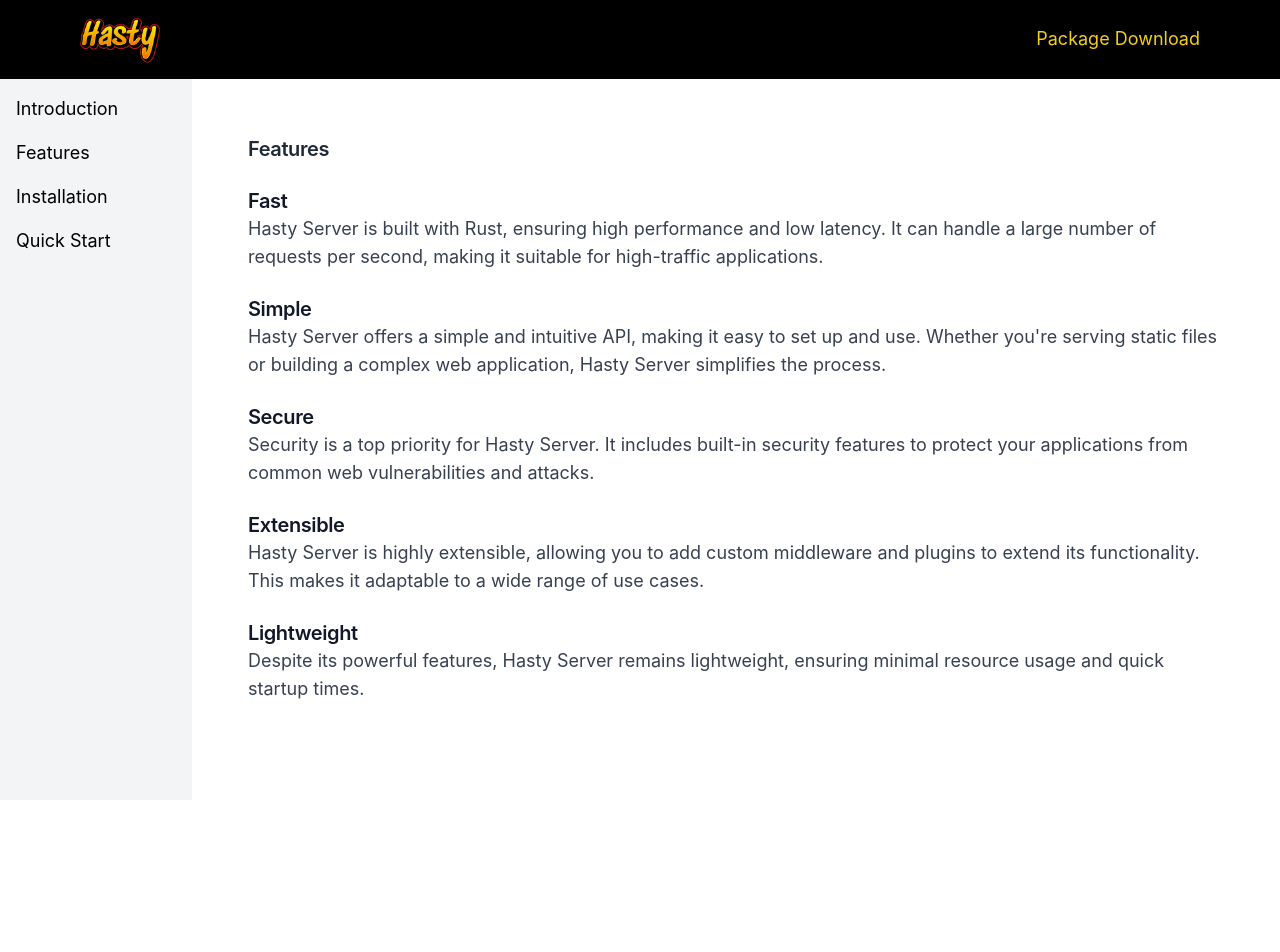
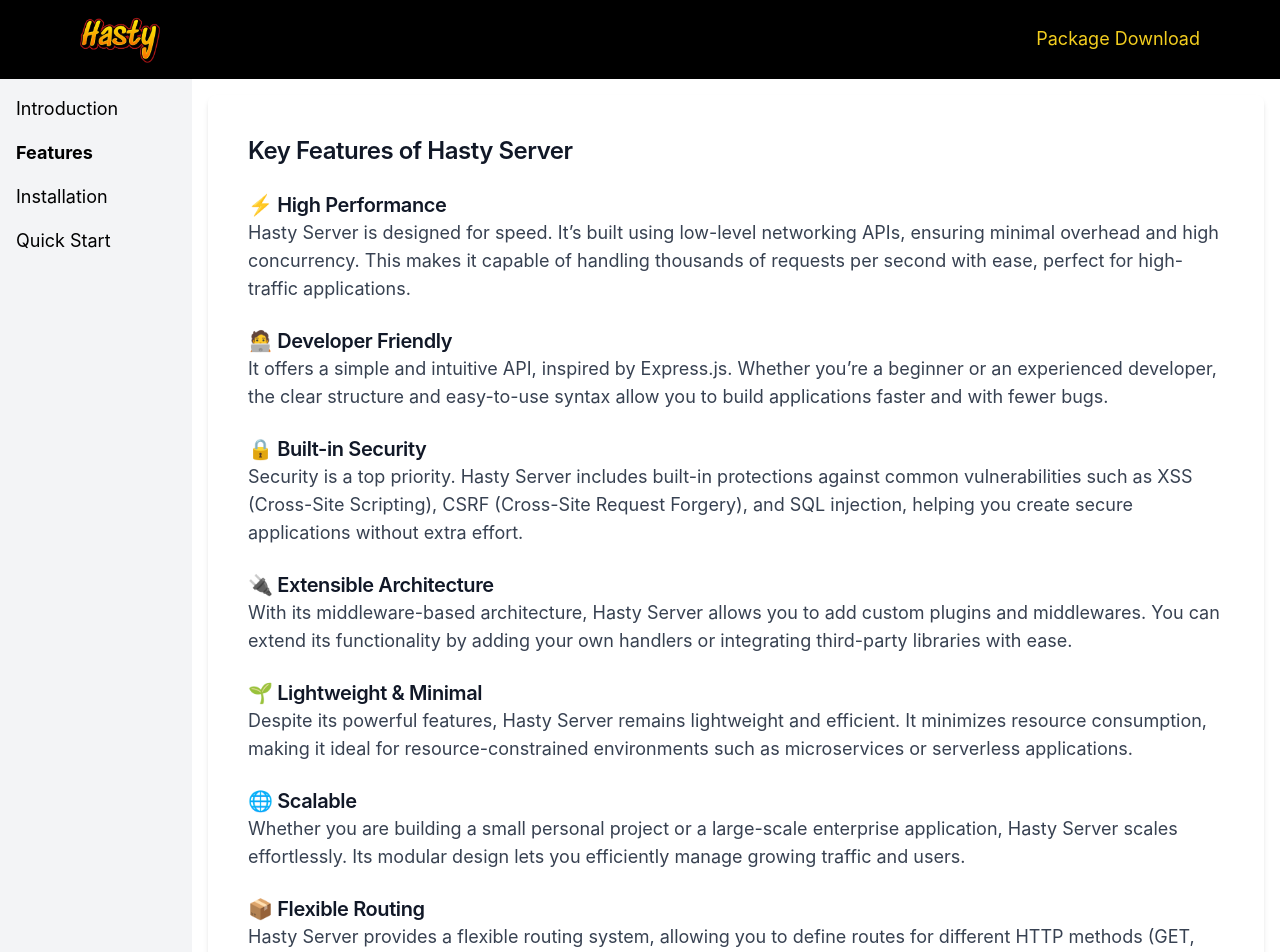
Before and after one commit to IntegerAlex/hasty-server, a React (Vite) app in the folder doc/: page /features in a window 1280 px wide. Shown: the top 952 px of the page. Before the commit the page ends 800 px from the top, so only its background shows below. Built offline with nearby package versions, Linux system fonts and the light colour scheme.

Commit message:
improved sidebar (added Navlink) , improved features section

```diff
--- a/doc/src/components/features.jsx
+++ b/doc/src/components/features.jsx
@@ -2,58 +2,88 @@
 
 const Features = () => {
   return (
-    <div className="p-6 bg-white md:p-8 lg:p-10">
-      <Typography variant="h5" className="mb-6 text-gray-800 text-center md:text-left">
-        Features
+    <div className="p-6 bg-white shadow-md rounded-lg md:p-8 lg:p-10">
+      <Typography variant="h4" className="mb-6 text-gray-900 text-center md:text-left font-bold">
+        Key Features of Hasty Server
       </Typography>
+
       <ul className="list-disc list-inside mb-6 text-gray-700 leading-relaxed space-y-6">
         <li className="mb-4">
-          <Typography variant="h5" className="text-gray-900">
-            Fast
+          <Typography variant="h5" className="text-gray-900 font-semibold">
+            ⚡ High Performance
           </Typography>
           <Typography variant="body1">
-            Hasty Server is built with Rust, ensuring high performance and low
-            latency. It can handle a large number of requests per second, making
-            it suitable for high-traffic applications.
+            Hasty Server is designed for speed. It’s built using low-level
+            networking APIs, ensuring minimal overhead and high concurrency.
+            This makes it capable of handling thousands of requests per second
+            with ease, perfect for high-traffic applications.
           </Typography>
         </li>
+
         <li className="mb-4">
-          <Typography variant="h5" className="text-gray-900">
-            Simple
+          <Typography variant="h5" className="text-gray-900 font-semibold">
+            🧑‍💻 Developer Friendly
           </Typography>
           <Typography variant="body1">
-            Hasty Server offers a simple and intuitive API, making it easy to
-            set up and use. Whether you&apos;re serving static files or building a
-            complex web application, Hasty Server simplifies the process.
+            It offers a simple and intuitive API, inspired by Express.js. Whether you’re
+            a beginner or an experienced developer, the clear structure and easy-to-use
+            syntax allow you to build applications faster and with fewer bugs.
           </Typography>
         </li>
+
         <li className="mb-4">
-          <Typography variant="h5" className="text-gray-900">
-            Secure
+          <Typography variant="h5" className="text-gray-900 font-semibold">
+            🔒 Built-in Security
           </Typography>
           <Typography variant="body1">
-            Security is a top priority for Hasty Server. It includes built-in
-            security features to protect your applications from common web
-            vulnerabilities and attacks.
+            Security is a top priority. Hasty Server includes built-in protections
+            against common vulnerabilities such as XSS (Cross-Site Scripting),
+            CSRF (Cross-Site Request Forgery), and SQL injection, helping you
+            create secure applications without extra effort.
           </Typography>
         </li>
+
         <li className="mb-4">
-          <Typography variant="h5" className="text-gray-900">
-            Extensible
+          <Typography variant="h5" className="text-gray-900 font-semibold">
+            🔌 Extensible Architecture
           </Typography>
           <Typography variant="body1">
-            Hasty Server is highly extensible, allowing you to add custom
-            middleware and plugins to extend its functionality. This makes it
-            adaptable to a wide range of use cases.
+            With its middleware-based architecture, Hasty Server allows you to add
+            custom plugins and middlewares. You can extend its functionality by
+            adding your own handlers or integrating third-party libraries with ease.
           </Typography>
         </li>
+
         <li className="mb-4">
-          <Typography variant="h5" className="text-gray-900">
-            Lightweight
+          <Typography variant="h5" className="text-gray-900 font-semibold">
+            🌱 Lightweight & Minimal
           </Typography>
           <Typography variant="body1">
-            Despite its powerful features, Hasty Server remains lightweight,
-            ensuring minimal resource usage and quick startup times.
+            Despite its powerful features, Hasty Server remains lightweight and efficient.
+            It minimizes resource consumption, making it ideal for resource-constrained environments
+            such as microservices or serverless applications.
+          </Typography>
+        </li>
+
+        <li className="mb-4">
+          <Typography variant="h5" className="text-gray-900 font-semibold">
+            🌐 Scalable
+          </Typography>
+          <Typography variant="body1">
+            Whether you are building a small personal project or a large-scale enterprise application,
+            Hasty Server scales effortlessly. Its modular design lets you efficiently manage
+            growing traffic and users.
+          </Typography>
+        </li>
+
+        <li className="mb-4">
+          <Typography variant="h5" className="text-gray-900 font-semibold">
+            📦 Flexible Routing
+          </Typography>
+          <Typography variant="body1">
+            Hasty Server provides a flexible routing system, allowing you to define routes for
+            different HTTP methods (GET, POST, PUT, DELETE, etc.). You can also create dynamic
+            routes with parameters for even more customization.
           </Typography>
         </li>
       </ul>
--- a/doc/src/components/header.jsx
+++ b/doc/src/components/header.jsx
@@ -5,7 +5,7 @@
     <header className="bg-black text-white p-4 flex justify-between items-center md:px-20">
       <div className="flex items-center">
         <img
-          src="../../public/logo.png"
+          src="/logo.png"
           alt="Hasty Server Logo"
           className="w-20"
         />
--- a/doc/src/layout.jsx
+++ b/doc/src/layout.jsx
@@ -2,6 +2,7 @@
 import Header from "./components/header";
 import Typography from "./components/general/typography";
 import { useState } from "react";
+import { NavLink } from "react-router-dom";
 
 const Layout = ({ children }) => {
   const [isNavOpen, setIsNavOpen] = useState(false);
@@ -13,24 +14,24 @@
         <nav className={`w-48 bg-gray-100 p-4 ${isNavOpen ? "block" : "hidden"} md:block`}>
           <ul className="space-y-4">
             <li>
-              <Link to="/" className="text-black hover:text-gray-800">
+              <NavLink to="/" className={({ isActive }) => `text-black hover:text-gray-800 ${isActive ? "font-bold" : ""}` }>
                 <Typography variant="body1">Introduction</Typography>
-              </Link>
+              </NavLink>
             </li>
             <li>
-              <Link to="/features" className="text-black hover:text-gray-800">
+              <NavLink to="/features" className={({ isActive }) => `text-black hover:text-gray-800 ${isActive ? "font-bold" : ""}` }>
                 <Typography variant="body1">Features</Typography>
-              </Link>
+              </NavLink>
             </li>
             <li>
-              <Link to="/installation" className="text-black hover:text-gray-800">
+              <NavLink to="/installation" className={({ isActive }) => `text-black hover:text-gray-800 ${isActive ? "font-bold" : ""}` }>
                 <Typography variant="body1">Installation</Typography>
-              </Link>
+              </NavLink>
             </li>
             <li>
-              <Link to="/quickstart" className="text-black hover:text-gray-800">
+              <NavLink to="/quickstart" className={({ isActive }) => `text-black hover:text-gray-800 ${isActive ? "font-bold" : ""}` }>
                 <Typography variant="body1">Quick Start</Typography>
-              </Link>
+              </NavLink>
             </li>
           </ul>
         </nav>
```
Also changed, not shown: 2 other files (tests, documents, lock files or other folders).
